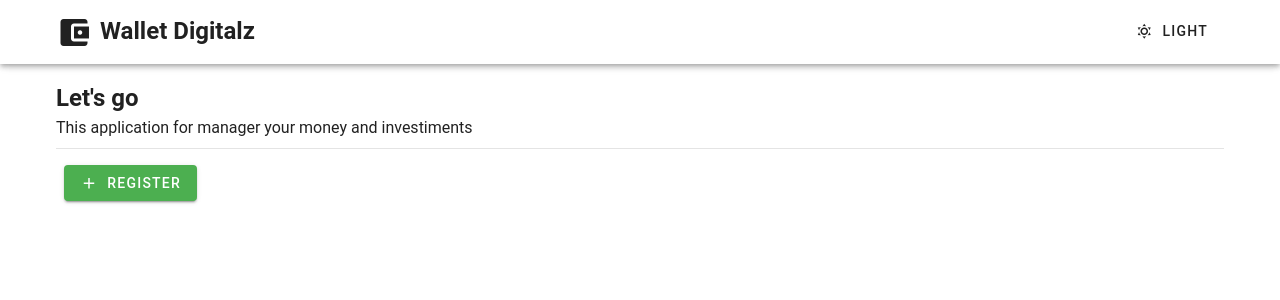
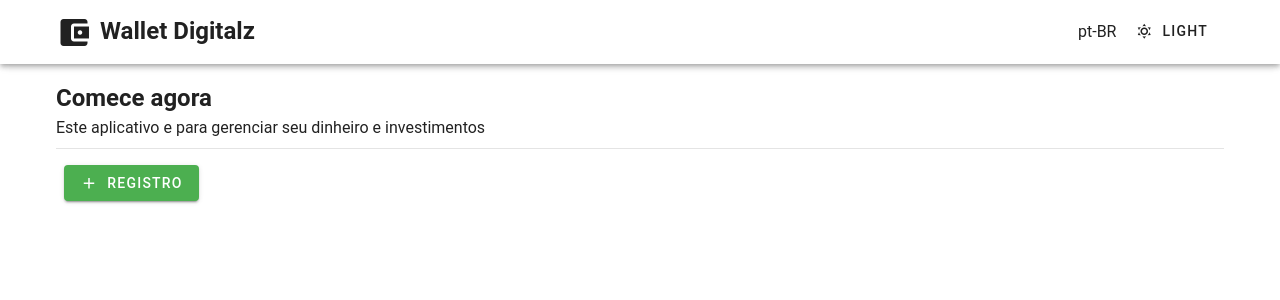
Before and after one commit to lucasferreiralimax/wallet-digitalz, a Vue app: page / in a window 1280 px wide. Shown: the top 300 px of the page. Built offline with nearby package versions, Linux system fonts and the light colour scheme.

Commit message:
addition i18n in project

```diff
--- a/package.json
+++ b/package.json
@@ -17,6 +17,7 @@
     "pinia": "^2.0.28",
     "uuid": "^9.0.0",
     "vue": "^3.2.45",
+    "vue-i18n": "^9.2.2",
     "vuetify": "^3.1.1"
   },
   "devDependencies": {
--- a/src/App.vue
+++ b/src/App.vue
@@ -1,6 +1,7 @@
 <script setup lang="ts">
 import { ref, onMounted } from 'vue'
 import Registers from '@/components/Registers/index.vue'
+import Language from '@/components/Language/index.vue'
 
 const theme = ref('light')
 
@@ -28,6 +29,7 @@ onMounted(() => {
       <v-container class="d-flex justify-space-between">
         <h1><v-icon class="mr-2" icon="mdi-wallet" />Wallet Digitalz</h1>
         <v-spacer></v-spacer>
+        <Language />
         <v-btn
           :prepend-icon="theme === 'light' ? 'mdi-weather-sunny' : 'mdi-weather-night'"
           @click="toggleTheme"
@@ -37,8 +39,8 @@ onMounted(() => {
 
     <v-main>
       <v-container>
-        <h2>Let's go</h2>
-        <p>This application for manager your money and investiments</p>
+        <h2>{{ $t('home.lets') }}</h2>
+        <p>{{ $t('home.about') }}</p>
         <v-divider class="divider my-2"></v-divider>
         <Registers />
       </v-container>
--- /dev/null
+++ b/src/components/Language/index.vue
@@ -0,0 +1,30 @@
+<script setup lang="ts">
+import { watch } from 'vue'
+import { useI18n } from 'vue-i18n'
+import { SUPPORT_LOCALES as supportLocales, setI18nLanguage } from '@/i18n'
+
+const { locale } = useI18n({ useScope: 'global' });
+
+watch(locale, (val) => {
+  setI18nLanguage(val)
+})
+</script>
+
+<template>
+  <select class="app-language" v-model="locale">
+    <option
+      v-for="optionLocale in supportLocales"
+      :key="`locale-${optionLocale}`"
+      :value="optionLocale">{{ optionLocale }}
+    </option>
+  </select>
+</template>
+
+<style>
+.app-language {
+  padding: 0.2rem;
+  border-radius: 6px;
+  background: inherit;
+  color: inherit;
+}
+</style>
--- a/src/components/ModalRegister/index.vue
+++ b/src/components/ModalRegister/index.vue
@@ -4,7 +4,6 @@ import { v4 as uuidv4 } from 'uuid';
 import { useWalletStore } from '@/stores/wallet'
 
 const props = defineProps<{ update?: boolean, register?: any }>()
-
 const wallet = useWalletStore()
 const dialog = ref<boolean>(false)
 const valid = ref<boolean>(false)
@@ -73,7 +72,7 @@ async function validate () {
         v-bind="props"
       >
         <v-icon class="mr-2" icon="mdi-plus" />
-        Register
+        {{ $t('actions.register') }}
       </v-btn>
       <v-btn
         v-if="update"
--- a/src/components/Registers/index.vue
+++ b/src/components/Registers/index.vue
@@ -30,11 +30,11 @@ console.log(wallet.getExpensesTotal);
       <v-btn v-if="wallet.registers.length" class="ma-2" @click="changeView">
         <template v-if="!panelChangeView">
           <v-icon class="mr-2" icon="mdi-arrow-expand-vertical" />
-          Expand All
+          {{ $t('actions.expand') }}
         </template>
         <template v-else>
           <v-icon class="mr-2" icon="mdi-arrow-collapse-vertical" />
-          Compact All
+          {{ $t('actions.compact') }}
         </template>
       </v-btn>
     </div>
@@ -57,10 +57,10 @@ console.log(wallet.getExpensesTotal);
     </v-expansion-panels>
     <div v-if="wallet.getTotal" class="d-flex pa-4">
       <h2 class="mr-2">
-        Total <b class="text-green">${{ Number(wallet.getTotal).toFixed(2) }}</b>
+        {{ $t('home.total') }} <b class="text-green">${{ Number(wallet.getTotal).toFixed(2) }}</b>
       </h2>
       <p class="mt-2" v-if="wallet.getExpensesTotal">
-        Expenses total: <b class="text-red">${{ Number(wallet.getExpensesTotal).toFixed(2) }}</b>
+        {{ $t('home.totalExpense') }}: <b class="text-red">${{ Number(wallet.getExpensesTotal).toFixed(2) }}</b>
       </p>
     </div>
   </div>
--- /dev/null
+++ b/src/i18n.ts
@@ -0,0 +1,48 @@
+
+import { nextTick } from 'vue';
+import { createI18n } from 'vue-i18n';
+
+let i18n: any;
+
+export const SUPPORT_LOCALES = ['pt-BR', 'en-US'];
+
+export function setI18nLanguage(locale: any) {
+  loadLocaleMessages(locale);
+
+  if (i18n.mode === 'legacy') {
+    i18n.global.locale = locale;
+  } else {
+    i18n.global.locale.value = locale;
+  }
+
+  document.querySelector('html')?.setAttribute('lang', locale);
+  localStorage.setItem('lang', locale);
+}
+
+export async function loadLocaleMessages(locale: any) {
+  // load locale messages with dynamic import
+  const messages = await import(
+    /* webpackChunkName: "locale-[request]" */ `./locales/${locale}.json`
+  );
+
+  // set locale and locale message
+  i18n.global.setLocaleMessage(locale, messages.default);
+
+  return nextTick();
+}
+
+export default function setupI18n() {
+  if(!i18n) {
+    let locale = localStorage.getItem('lang') || 'pt-BR';
+
+    i18n = createI18n({
+      globalInjection: true,
+      legacy: false,
+      locale: locale,
+      fallbackLocale: 'pt-BR'
+    });
+
+    setI18nLanguage(locale);
+  }
+  return i18n;
+}
--- /dev/null
+++ b/src/locales/en-US.json
@@ -0,0 +1,17 @@
+{
+  "languages": {
+    "pt": "Portuguese",
+    "en": "English"
+  },
+  "home": {
+    "lets": "Let's go",
+    "about": "This application for manager your money and investiments",
+    "total": "Total",
+    "totalExpense": "Expense total"
+  },
+  "actions": {
+    "register": "Register",
+    "expand": "Expand All",
+    "compact": "Compact All"
+  }
+}
--- /dev/null
+++ b/src/locales/pt-BR.json
@@ -0,0 +1,17 @@
+{
+  "languages": {
+    "pt": "Portuguese",
+    "en": "English"
+  },
+  "home": {
+    "lets": "Comece agora",
+    "about": "Este aplicativo e para gerenciar seu dinheiro e investimentos",
+    "total": "Total",
+    "totalExpense": "Total de despesas"
+  },
+  "actions": {
+    "register": "Registro",
+    "expand": "Expandir todos",
+    "compact": "Compactar todos"
+  }
+}
--- a/src/main.ts
+++ b/src/main.ts
@@ -8,6 +8,7 @@ import '@mdi/font/css/materialdesignicons.css'
 import { aliases, mdi } from 'vuetify/iconsets/mdi'
 import * as components from 'vuetify/components'
 import * as directives from 'vuetify/directives'
+import i18n from './i18n'
 
 const vuetify = createVuetify({
   components,
@@ -21,4 +22,4 @@ const vuetify = createVuetify({
   },
 })
 
-createApp(App).use(createPinia()).use(vuetify).mount('#app')
+createApp(App).use(i18n()).use(createPinia()).use(vuetify).mount('#app')
```
Also changed, not shown: 1 other file (tests, documents, lock files or other folders).
